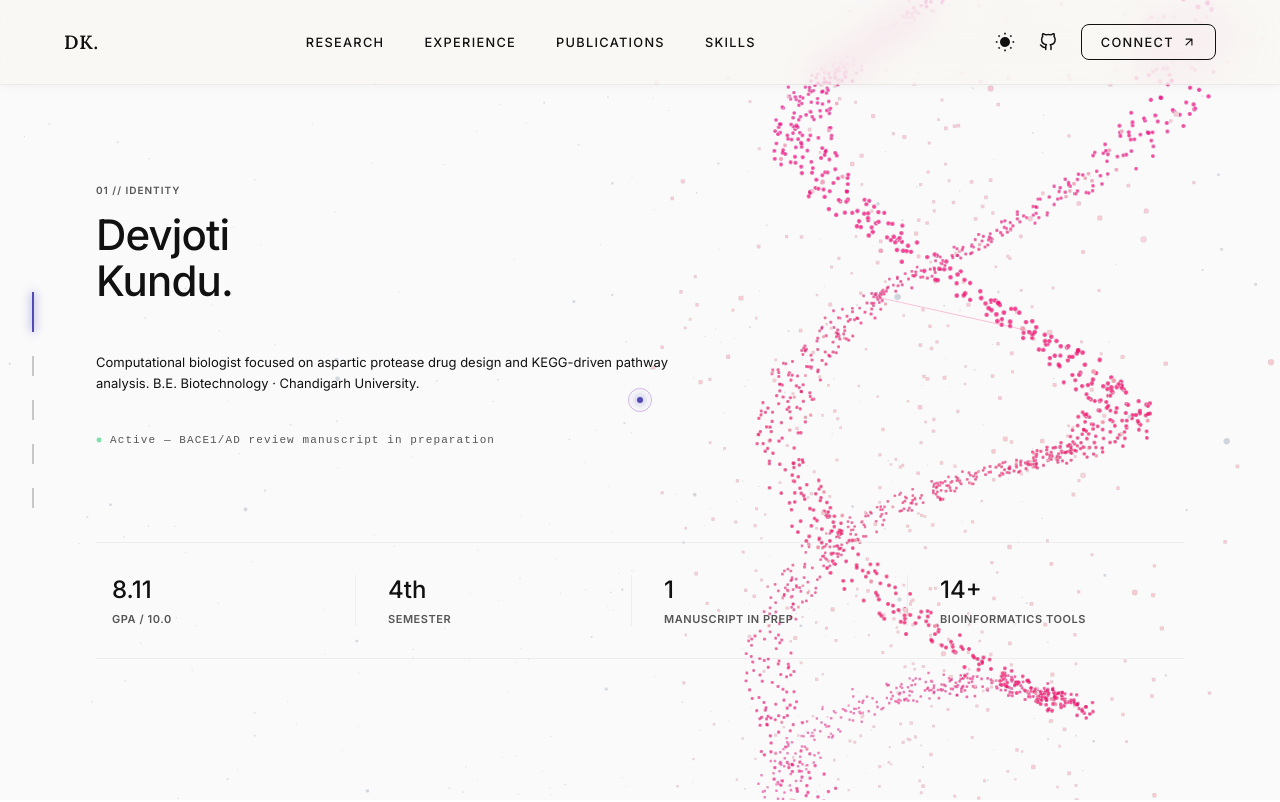
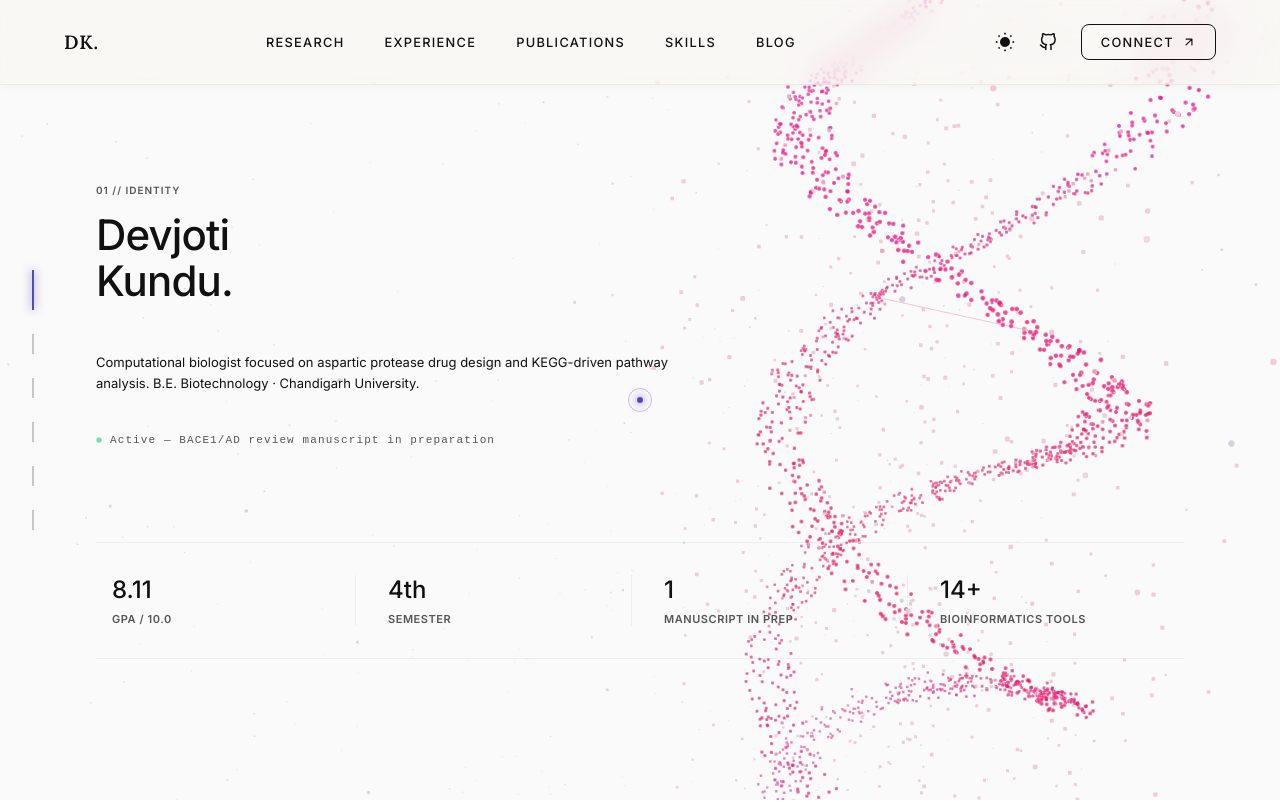
Before and after one commit to devjoti2003/Portfolio, a Next.js app: page / in a window 1280 px wide. Shown: the top 802 px of the page. Built offline with nearby package versions, Linux system fonts and the light colour scheme.

Commit message:
feat: restore Blog section to homepage and nav

```diff
--- a/src/app/page.js
+++ b/src/app/page.js
@@ -193,6 +193,24 @@ export default function Home() {
         </div>
       </section>
 
+      {/* BLOG */}
+      <section className="posh-section" id="blog" style={{ backgroundColor: 'var(--tint-bg)', padding: '6rem 0', minHeight: 'auto', margin: '4rem 0' }}>
+        <div className="posh-container">
+          <div className="section-header" style={{ marginBottom: '3rem' }}>
+            <h2 className="massive-heading" style={{ color: 'var(--color-text-secondary)', fontSize: '10px' }}>06 // THOUGHTS & WRITING</h2>
+            <div style={{ width: '100%', height: '1px', backgroundColor: 'var(--nav-border)', marginTop: '1rem' }}></div>
+          </div>
+
+          <div className="blog-grid full-grid reveal-up delay-1 stagger-children" style={{ display: 'grid', gridTemplateColumns: 'repeat(auto-fill, minmax(300px, 1fr))', gap: '2rem' }}>
+            <Link href="/blog/data-and-biology" className="blog-tile">
+              <span className="blog-date" style={{ fontSize: '10px', color: 'var(--color-text-secondary)', textTransform: 'uppercase', letterSpacing: '0.1em' }}>May 2026</span>
+              <h3 style={{ fontSize: '16px', fontWeight: 500, margin: '1rem 0' }}>Data, Biology, and Computational Systems</h3>
+              <p style={{ fontSize: '12px', color: 'var(--color-text-secondary)' }}>Exploring the intersection of deep learning and complex biological pathways.</p>
+            </Link>
+          </div>
+        </div>
+      </section>
+
       {/* FOOTER */}
       <section className="posh-section footer" id="contact" style={{ minHeight: 'auto', padding: '3rem 0', borderTop: '1px solid var(--nav-border)' }}>
         <div className="posh-container" style={{ display: 'flex', justifyContent: 'space-between', alignItems: 'center', fontSize: '13px', color: 'var(--color-text-primary)', fontWeight: 500 }}>
--- a/src/components/Navbar.js
+++ b/src/components/Navbar.js
@@ -67,6 +67,7 @@ export default function Navbar() {
             <Link href="/#experience" style={{ textDecoration: 'none', color: 'var(--color-text-primary)', fontWeight: 500, fontSize: '0.8rem', letterSpacing: '0.1em', textTransform: 'uppercase' }}>EXPERIENCE</Link>
             <Link href="/#publications" style={{ textDecoration: 'none', color: 'var(--color-text-primary)', fontWeight: 500, fontSize: '0.8rem', letterSpacing: '0.1em', textTransform: 'uppercase' }}>PUBLICATIONS</Link>
             <Link href="/#skills" style={{ textDecoration: 'none', color: 'var(--color-text-primary)', fontWeight: 500, fontSize: '0.8rem', letterSpacing: '0.1em', textTransform: 'uppercase' }}>SKILLS</Link>
+            <Link href="/#blog" style={{ textDecoration: 'none', color: 'var(--color-text-primary)', fontWeight: 500, fontSize: '0.8rem', letterSpacing: '0.1em', textTransform: 'uppercase' }}>BLOG</Link>
           </div>
 
           <div className="nav-right" style={{ display: 'flex', alignItems: 'center', gap: '1.5rem' }}>
@@ -105,6 +106,7 @@ export default function Navbar() {
           <Link href="#experience" className="nav-dot" data-target="experience"><span className="nav-label">03 // Experience</span></Link>
           <Link href="#publications" className="nav-dot" data-target="publications"><span className="nav-label">04 // Publications</span></Link>
           <Link href="#skills" className="nav-dot" data-target="skills"><span className="nav-label">05 // Skills</span></Link>
+          <Link href="#blog" className="nav-dot" data-target="blog"><span className="nav-label">06 // Blog</span></Link>
         </aside>
       )}
     </>
```
